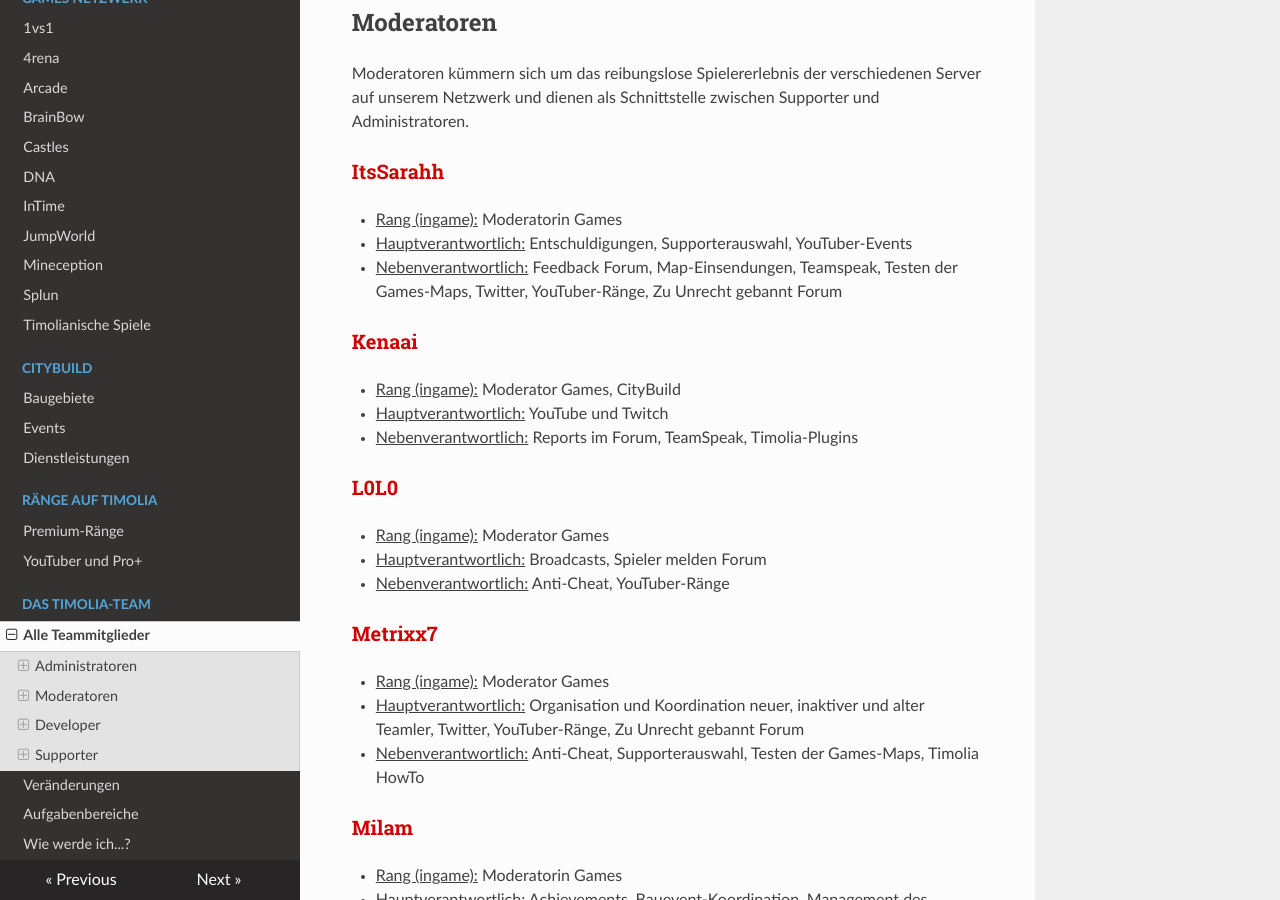
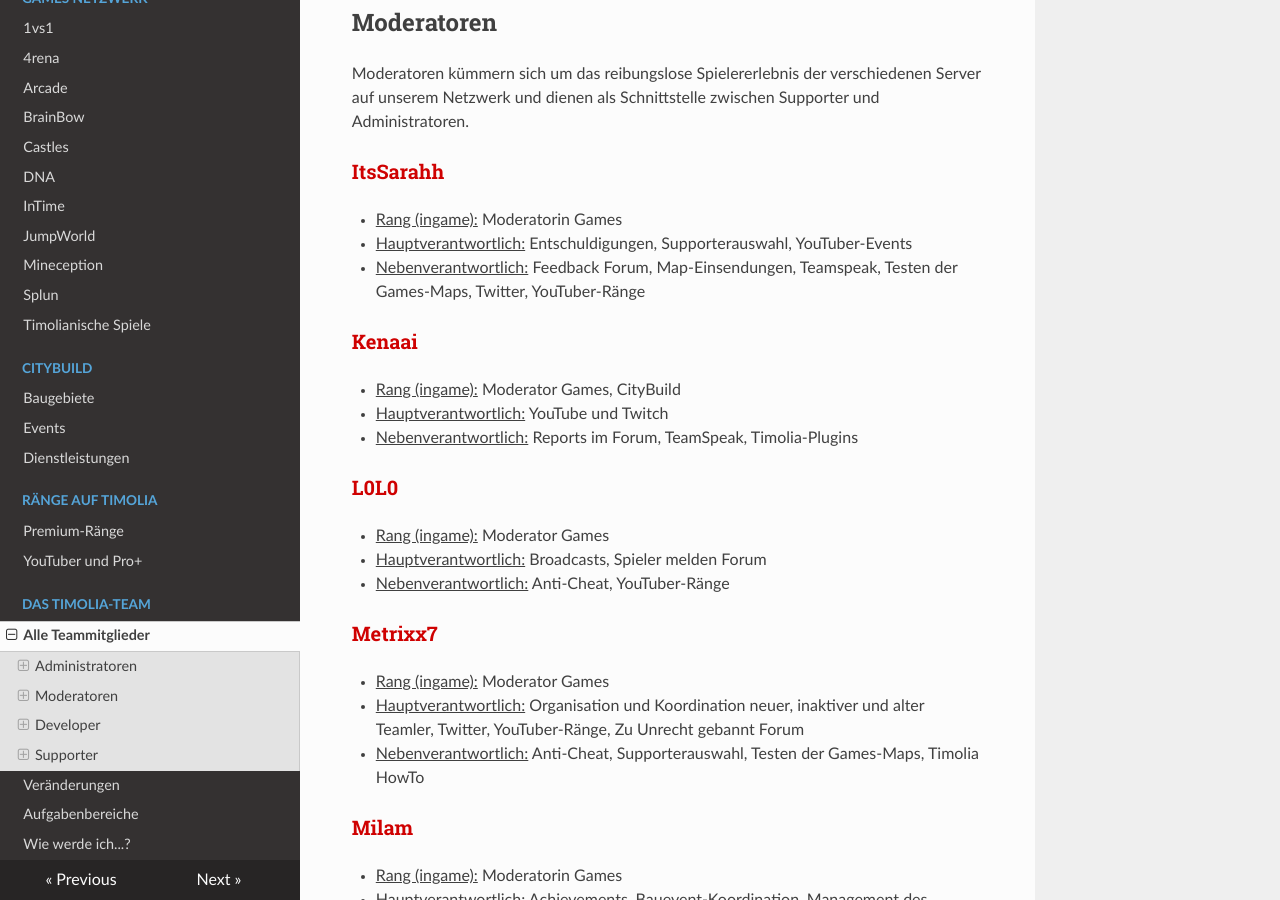
Before and after one commit to TimoliaDE/HowTo, an MkDocs documentation site: the page built from docs/team/members.md, in a window 1280 px wide and 900 px high, scrolled down 1206 px. Built offline with MkDocs 1.6.1, drawn with Linux system fonts in a browser that asks for light colours; nearby versions of some CDN libraries; old or Windows-style settings are respelled for this version of MkDocs.

Commit message:
Update members.md

```diff
--- a/docs/team/members.md
+++ b/docs/team/members.md
@@ -41,7 +41,7 @@ Moderatoren kümmern sich um das reibungslose Spielererlebnis der verschiedenen
 ###<strong><span style="color:#CF0101">ItsSarahh</span></strong>
 - <u>Rang (ingame):</u> Moderatorin Games
 - <u>Hauptverantwortlich:</u> Entschuldigungen, Supporterauswahl, YouTuber-Events
-- <u>Nebenverantwortlich:</u> Feedback Forum, Map-Einsendungen, Teamspeak, Testen der Games-Maps, Twitter, YouTuber-Ränge, Zu Unrecht gebannt Forum
+- <u>Nebenverantwortlich:</u> Feedback Forum, Map-Einsendungen, Teamspeak, Testen der Games-Maps, Twitter, YouTuber-Ränge
 
 ###<strong><span style="color:#CF0101">Kenaai</span></strong>
 - <u>Rang (ingame):</u> Moderator Games, CityBuild
```
